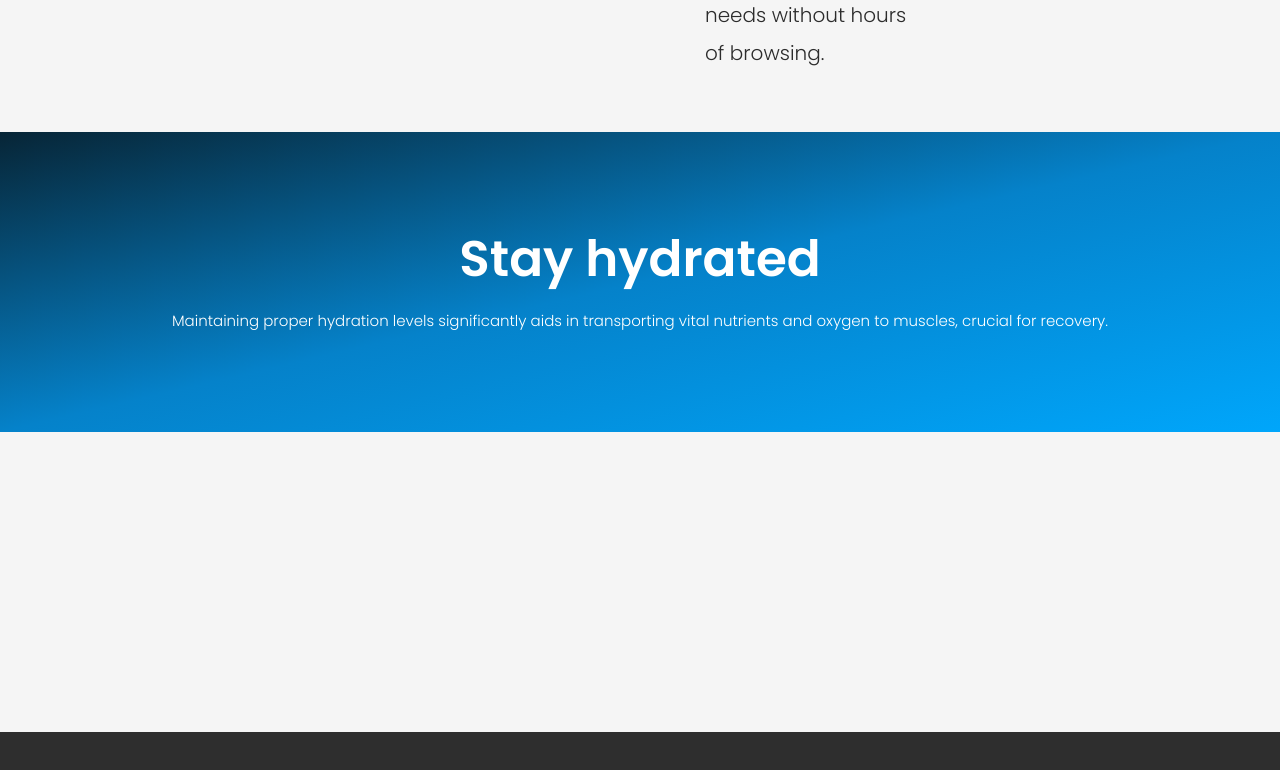
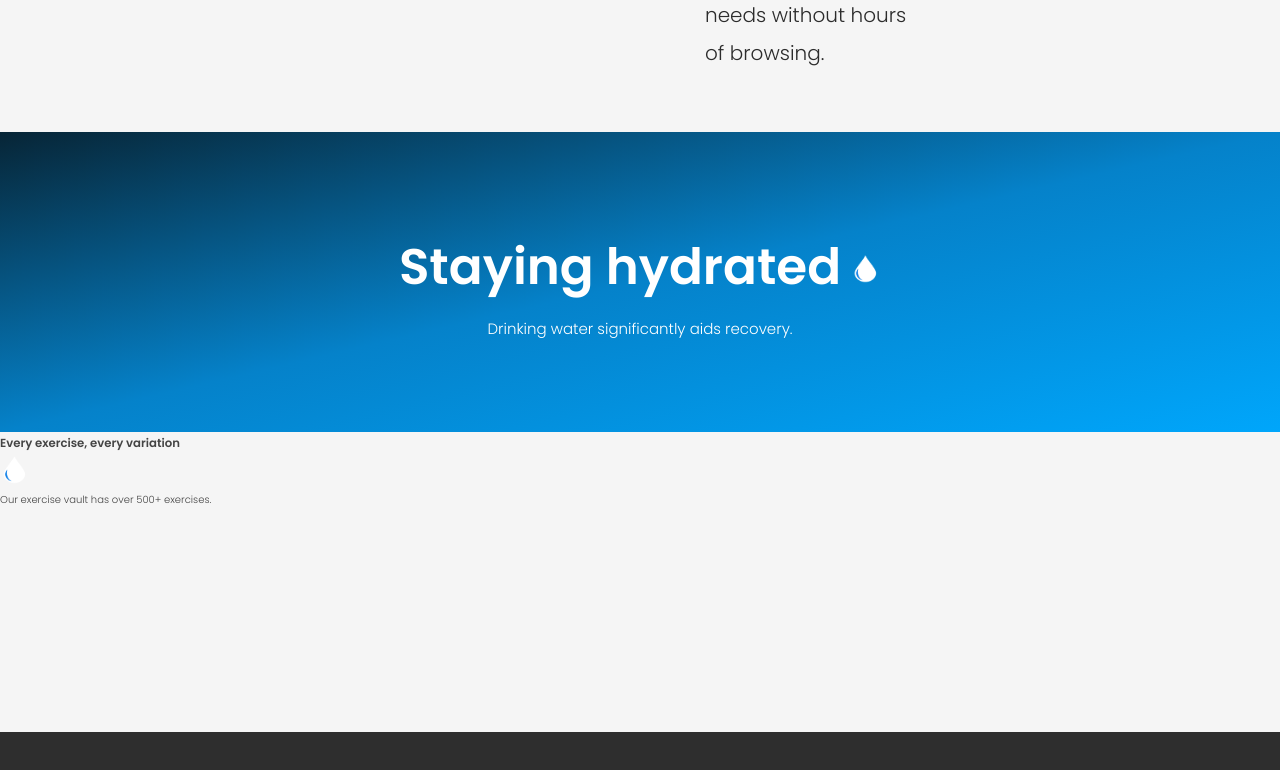
Before and after one commit to Hugo8814/PT-beta, a website: page index.html in a window 1280 px wide. Shown: the part 2880-3650 px from the top of the page. Drawn offline with Linux system fonts and the light colour scheme.

Commit message:
done some things -- need hugos fix on js

```diff
--- a/css/style.css
+++ b/css/style.css
@@ -312,14 +312,32 @@ body {
 
 .section4 {
   height: 30rem;
-  background: linear-gradient(to bottom right, #072536, #0582ca, #00a6fb); }
+  background: linear-gradient(to bottom right, #072536, #0582ca, #00a6fb);
+  justify-content: center;
+  display: flex;
+  align-items: center;
+  flex-direction: column;
+
+}
+
+.sect4head {
+  display: flex;
+  align-items: center;
+  gap: 1rem;
+}
 
 .sect4h3{
   color: white;
   text-align: center;
-  padding-top: 8rem;
+
   font-size: 5rem;
 
+}
+
+.waterdroplet{
+  display: inline;
+ height: 3rem;
+ width: 3rem;
 }
 
 .sect4p{
--- a/index.html
+++ b/index.html
@@ -141,9 +141,12 @@
     </section>
     <section class="section--4" id="section--4">
       <div class="section4">
-        <h3 class="sect4h3">Stay hydrated</h3>
+        <div class="sect4head">
+          <h3 class="sect4h3">Staying hydrated</h3>
+          <img src="img/stayhydrated.png" alt="water droplet icon" class="waterdroplet"></img>
+        </div>
         <p class="sect4p">
-        Maintaining proper hydration levels significantly aids in transporting vital nutrients and oxygen to muscles, crucial for recovery.
+          Drinking water significantly aids recovery.
         </p>
       </div>
     </section>
@@ -151,6 +154,13 @@
 
     <section class="section--5" id="section--5">
         <div class="section5">
+          <div class="sect5head">
+            <h3 class="sect5h3">Every exercise, every variation</h3>
+            <img src="img/stayhydrated.png" alt="water droplet icon" class="waterdroplet"></img>
+          </div>
+          <p class="sect5p">
+            Our exercise vault has over 500+ exercises.
+          </p>
         </div>
     </section>
 
--- a/js/index.js
+++ b/js/index.js
@@ -3072,5 +3072,3 @@ console.log('Exercises for Pectorals:', muscleExercises);
 
 const exerciseMuscles = findMusclesByExercise('Barbell ab rollouts');
 console.log('Muscles used in Barbell ab rollouts:', exerciseMuscles);
-
-console.log()
```
Also changed, not shown: html/workout.html (+3 -2 lines), img/stayhydrated.png (added).
